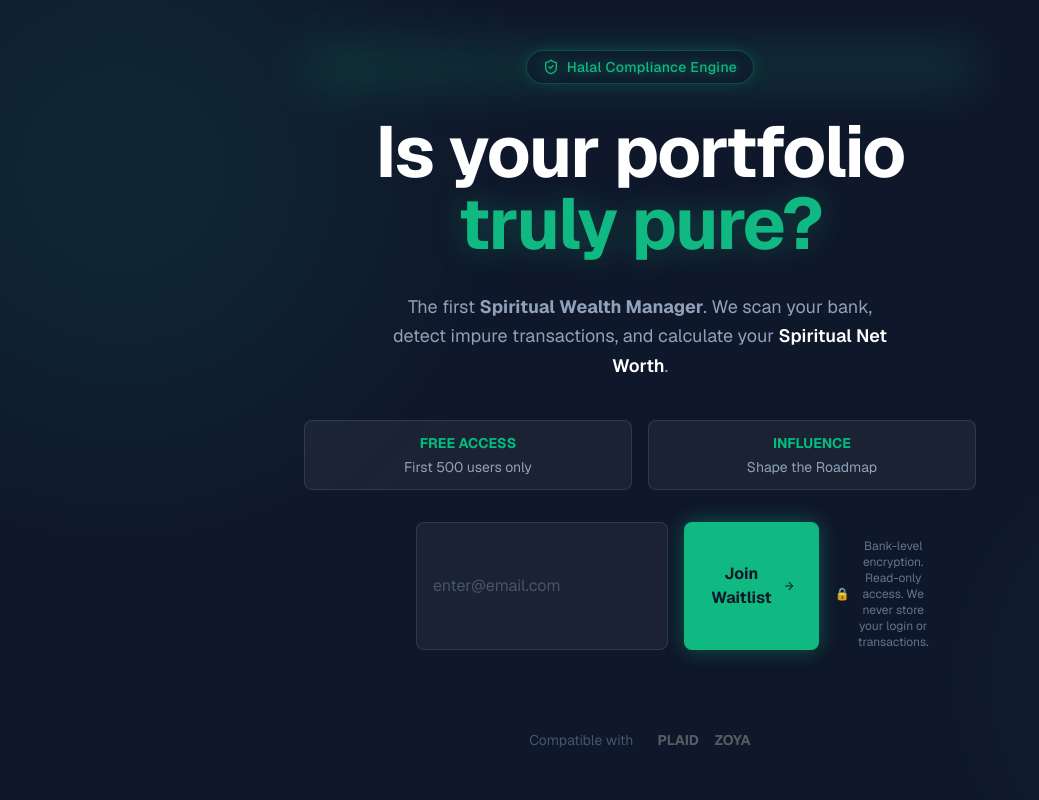
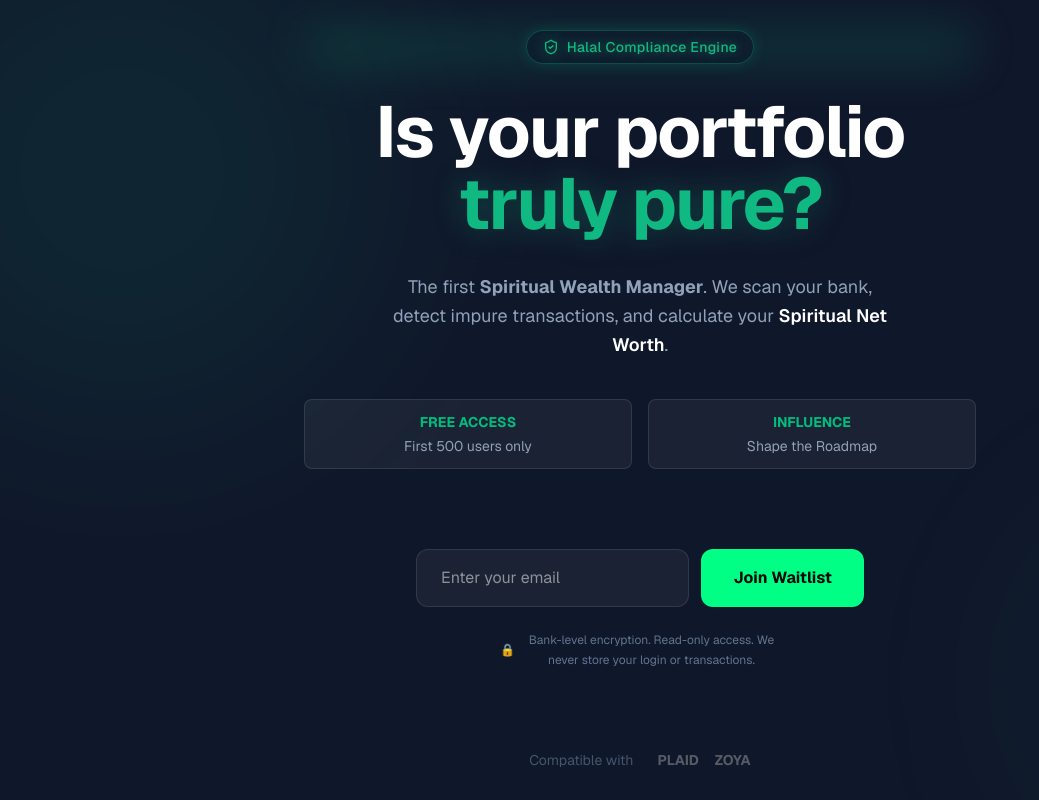
Before and after one commit to mubashiraden00-alt/Sukfi-waitlist, a Next.js app: page / in a window 1280 px wide. Shown: the whole page, without its empty margins (0-1039 px from the left). Built offline with nearby package versions, Linux system fonts and the light colour scheme; no server answers; the database is empty.

Commit message:
feat: centered grid layout and refined button styling

```diff
--- a/src/app/page.tsx
+++ b/src/app/page.tsx
@@ -120,28 +120,30 @@ export default function SukfiWaitlist() {
           className="flex flex-col gap-4 sm:flex-row max-w-md mx-auto mt-8"
         >
           {!joined ? (
-            <>
-              <form onSubmit={handleJoinWaitlist} className="flex flex-col sm:flex-row flex-1 gap-4">
+            <div className="max-w-md mx-auto w-full flex flex-col items-center gap-6 mt-12">
+              {/* The Form Group */}
+              <form className="flex flex-col sm:flex-row w-full gap-3" onSubmit={handleJoinWaitlist}>
                 <input
                   name="email"
                   type="email"
-                  placeholder="enter@email.com"
-                  value={email}
-                  onChange={(e) => setEmail(e.target.value)}
-                  className="flex-1 bg-white/5 border border-white/10 rounded-lg px-4 py-3 text-white focus:outline-none focus:border-[#10B981] focus:ring-1 focus:ring-[#10B981] transition-all placeholder:text-slate-600"
+                  placeholder="Enter your email"
+                  className="bg-white/5 border border-white/10 rounded-xl px-6 py-4 flex-grow outline-none focus:border-emerald-500/50 transition-all text-white"
+                  required
                 />
                 <button
                   type="submit"
-                  className="bg-[#10B981] hover:bg-[#059669] text-[#0f172a] font-bold rounded-lg px-6 py-3 transition-all flex items-center justify-center gap-2 shadow-[0_0_20px_rgba(16,185,129,0.4)] hover:shadow-[0_0_30px_rgba(16,185,129,0.6)]"
+                  className="bg-[#00FF85] text-[#050505] font-bold px-8 py-4 rounded-xl hover:shadow-[0_0_20px_rgba(0,255,133,0.4)] transition-all whitespace-nowrap"
                 >
-                  Join Waitlist <ArrowRight size={18} />
+                  Join Waitlist
                 </button>
               </form>
-              <p className="mt-4 text-xs text-slate-500 flex items-center justify-center gap-2">
+
+              {/* The Trust Line - Now properly centered below */}
+              <p className="text-xs text-slate-500 flex items-center justify-center gap-2 max-w-[280px] text-center leading-relaxed">
                 <span className="text-emerald-500">🔒</span>
                 Bank-level encryption. Read-only access. We never store your login or transactions.
               </p>
-            </>
+            </div>
           ) : (
             <motion.div
               initial={{ scale: 0.9, opacity: 0 }}
```
